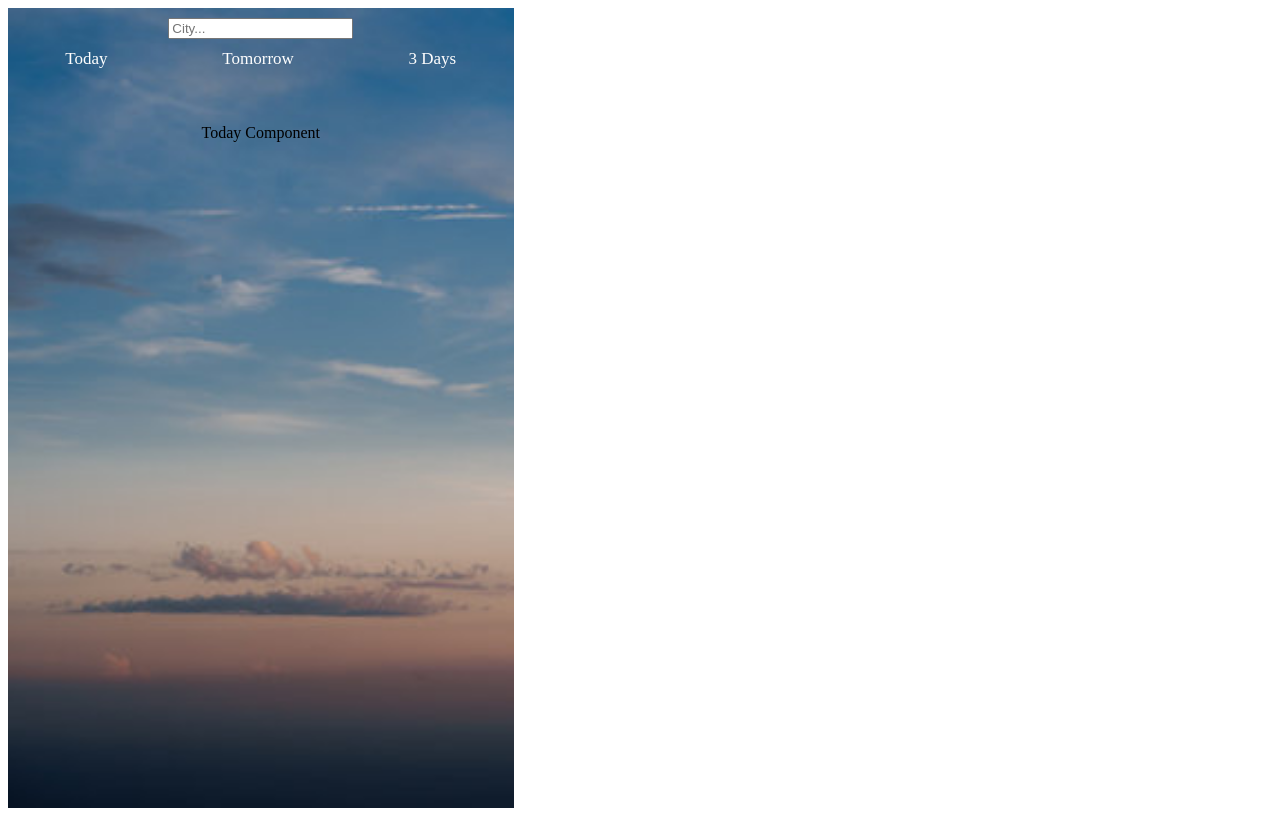
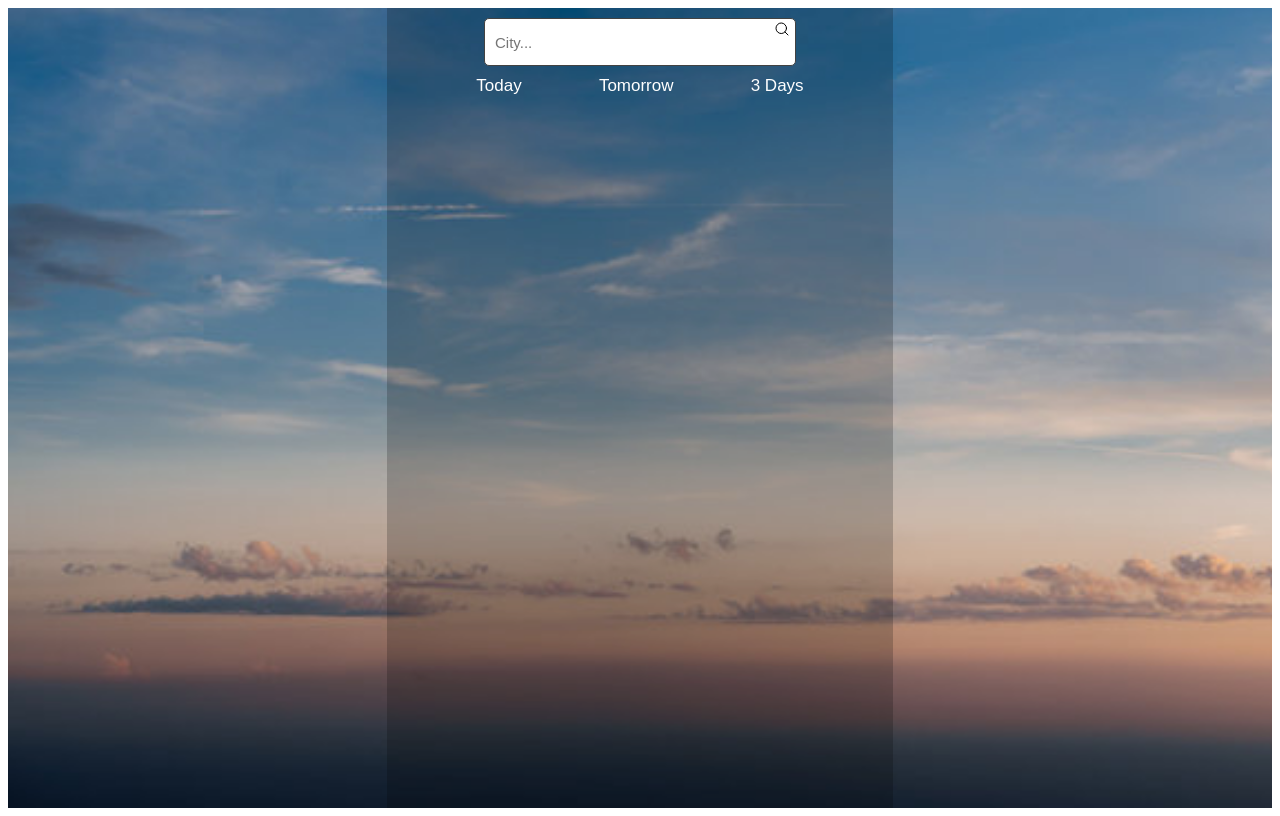
Before and after one commit to NadiaPia/weather_forecast, a React (Create React App) app: page / in a window 1280 px wide. Built offline with nearby package versions, Linux system fonts and the light colour scheme.

Commit message:
Add feelsLike and symbol

```diff
--- a/package.json
+++ b/package.json
@@ -7,6 +7,7 @@
     "@testing-library/react": "^13.4.0",
     "@testing-library/user-event": "^13.5.0",
     "axios": "^1.4.0",
+    "phosphor-react": "^1.4.1",
     "react": "^18.2.0",
     "react-dom": "^18.2.0",
     "react-scripts": "5.0.1",
--- a/src/App.css
+++ b/src/App.css
@@ -1,13 +1,21 @@
 .App {
   text-align: center;
-  width: 40%;
+  width: 100%;
   height: 100vh;
   /* background-color: rgb(97, 164, 209); */
   background: url(bkg.jpg);
   background-size: cover;
-  font-family: cursive;
+  font-family:Arial, Helvetica, sans-serif ;
+  display: flex;
+  justify-content: center;
 }
 
+.content {
+  width: 40%;
+  background-color: rgba(0,0,0, 0.2);
+
+
+}
 
 .App-link {
   color: #61dafb;
--- a/src/App.js
+++ b/src/App.js
@@ -1,19 +1,23 @@
 import './App.css';
 import axios from 'axios';
-import React, { useState } from 'react';
+import React, { useState, useEffect } from 'react';
 import Navbar from './components/Navbar';
+import Today from './components/Today';
+
 
 function App() {
 
   const [currentComponent, setCurrentComponent] = useState('Today');
-
   const[location, setLocation] = useState('');
   const[currentTemp, setCurrentTemp] = useState('');
   const[precipitation, setPrecipitation] = useState('');
+  const[feelsLike, setFeelsLike]= useState('');
 
+  // useEffect(() => {
+  //   getWeather()
+  // }, [location])
 
   const getWeather = () => {
-
 
   axios.get(`http://api.weatherapi.com/v1/forecast.json?key=d27e5f3580d34ff991c55923232906&q=${location}&days=1&aqi=yes&alerts=no`)
   .then((response)=> {
@@ -21,13 +25,14 @@ function App() {
     console.log("response.data.location.name", response.data.location.name);
     console.log("response.data.current.temp_c", response.data.current.temp_c);
     console.log("response.data.current.condition.text", response.data.current.condition.text);
+    console.log("response.data.current.feelslike_c", response.data.current.feelslike_c);
+
 
 
     setLocation(response.data.location.name);
-    setCurrentTemp(response.data.current.temp_c)
-    setPrecipitation(response.data.current.condition.text)
-
-
+    setCurrentTemp(response.data.current.temp_c);
+    setPrecipitation(response.data.current.condition.text);
+    setFeelsLike(response.data.current.feelslike_c);
 
   }).catch((error) => {
     console.log("errorrrr", error)
@@ -56,10 +61,16 @@ function App() {
     // </div>
 
     <div className="App">
-      <Navbar setCurrentComponent={setCurrentComponent}/>
-      {currentComponent === "Today" && <p>Today Component</p>}
+      <div className="content">
+      <Navbar setLocation={setLocation} location={location} setCurrentComponent={setCurrentComponent} getWeather={getWeather}/>
+      {currentComponent === "Today" && <Today
+       currentTemp={currentTemp}
+       precipitation={precipitation}
+       feelsLike={feelsLike}
+       />}
       {currentComponent === "Tomorrow" && <p>Tomorrow Component</p>}
       {currentComponent === "3 Days" && <p>3 Days Component</p>}
+      </div>
     </div>
 
 
--- a/src/components/Navbar.css
+++ b/src/components/Navbar.css
@@ -4,7 +4,9 @@
     flex-direction: column;
     padding-top: 10px;
     padding-bottom: 10px;
+    margin-bottom: 10px;
     height: 10%;
+    align-items: center;
 }
 
 .menu {
@@ -13,11 +15,47 @@
     color: white;
     font-size: 17px;
     padding-top: 10px;
+    width: 80%;
+}
+.menu > div {
+    border-bottom: 2px solid transparent;
+    transition: all 0.25s;
+}
+.menu>div:hover {
+    /* color: brown; */
+    /* transition: 0.4s;  */
+    /* border-bottom: 1px solid brown; */
+    border-bottom: 1.5px solid white;
+
+
+    cursor: pointer;
 }
 
-.menu > div:hover {
+.searchContainer {
+    display: flex;
+    justify-content: center;
+    width: 300px;
+    height: 42px;
+    border: 1px solid #424242;
+    border-radius: 5px;
+    background-color: #FFF;
+    padding: 2px 5px;
+}
+
+.search {
+    border: none;
+    width: 100%;
+    height: 100%;
+    padding: 0px 5px;
+    font-size: 15px;
+    color: #424242;
+}
+
+.search:focus {
+    outline: none;
+}
+
+.searchIcon:hover {
+    cursor: pointer;
     color: brown;
-    transition: 0.4s;
-    border-bottom: 1px solid brown;
-    cursor: pointer;
 }
--- a/src/components/Navbar.js
+++ b/src/components/Navbar.js
@@ -1,15 +1,25 @@
 import React from 'react';
 import './Navbar.css';
+import { MagnifyingGlass } from "phosphor-react";
+
 
 
 function Navbar(props) {
     return (
         <div className='navbarContainer'>
-        <div className="searchBar">
+            <div className="searchContainer">
                 <input
+                className="search"
                     type="text"
                     placeholder='City...'
+                    // value={props.location}
+                    onChange={(event) => { props.setLocation(event.target.value) }}
+                    onKeyDown={(event) => {
+                        event.key === "Enter" && props.getWeather();
+                    }}
                 />
+                <div onClick={props.getWeather} className="searchIcon" ><MagnifyingGlass /></div>
+
             </div>
 
             <div className="menu">
--- /dev/null
+++ b/src/components/Today.css
@@ -0,0 +1,59 @@
+.todayContainer {
+    display: flex;
+   padding-top: 30px;
+}
+
+.todayContent {
+    display: flex;
+    flex-direction: column;
+    height: 40%;
+    padding-left: 5%;
+    padding-right: 5%;
+    /* margin-left: 20px; */
+    color: white;
+    /* background-color: darkolivegreen; */
+    width: 100%;
+    justify-content: center;
+
+
+}
+
+
+.currentTemp {
+    display: flex;
+    justify-content: space-between;
+
+    width: 100%;
+
+}
+
+.tempValue {
+    font-size: 50px;
+    display: flex;
+
+}
+
+.celsium {
+    font-size: 30px;
+    color: white;
+    margin: 0;
+}
+
+.symbol {
+    width: 50%;
+}
+.symbolContainer {
+
+    width: 30%;
+}
+
+.feelsAndprecip {
+    display: flex;
+    justify-content: space-between;
+    margin-top: 10px;
+    font-size: small;
+}
+
+.precipitation {
+    width: 30%;
+}
--- /dev/null
+++ b/src/components/Today.js
@@ -0,0 +1,32 @@
+import React from 'react';
+import './Today.css';
+import cloud from '../cloud.png'
+
+
+function Today(props) {
+    return (
+        <div className="todayContainer">
+            <div className="todayContent">
+
+                <div className="currentTemp">
+                    <span className="tempValue">{props.currentTemp} {props.currentTemp && <p className="celsium">&#8451;</p>}</span>
+
+                    <div className="symbolContainer">
+                    {props.precipitation && <img className="symbol" alt="pic" src={cloud} />}
+
+                    </div>
+                </div>
+                <div className="feelsAndprecip" >
+                    {props.feelsLike && <div className="feelsLike"> Feels like {props.feelsLike}&#8451;</div>}
+                    <div className="precipitation" >{props.precipitation} </div>
+                </div>
+
+            </div>
+
+
+        </div>
+
+    )
+}
+
+export default Today;
```
Also changed, not shown: src/cloud.png (added), 1 other file (tests, documents, lock files or other folders). Lines whose indentation alone changed are shown as unchanged.
